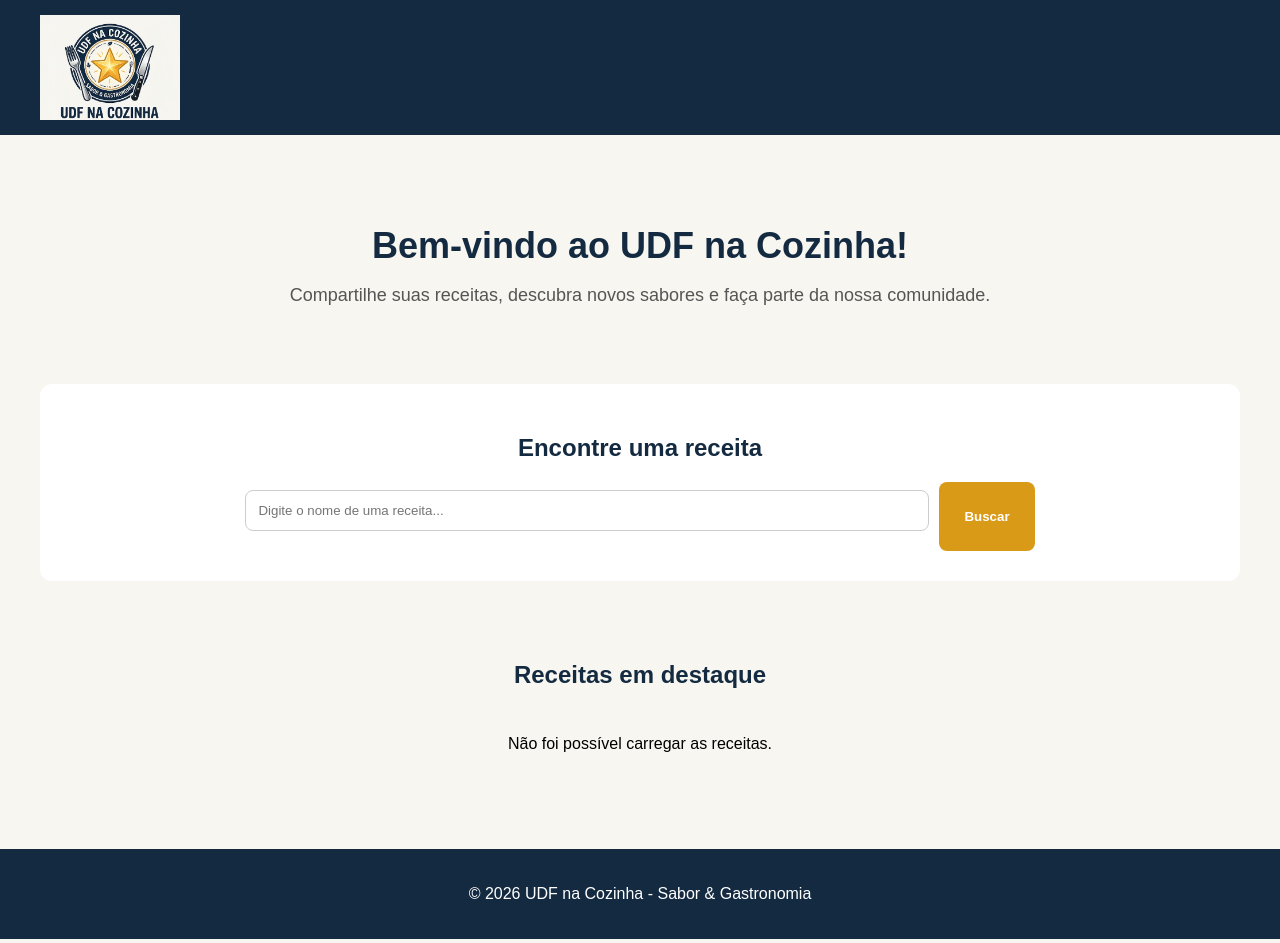
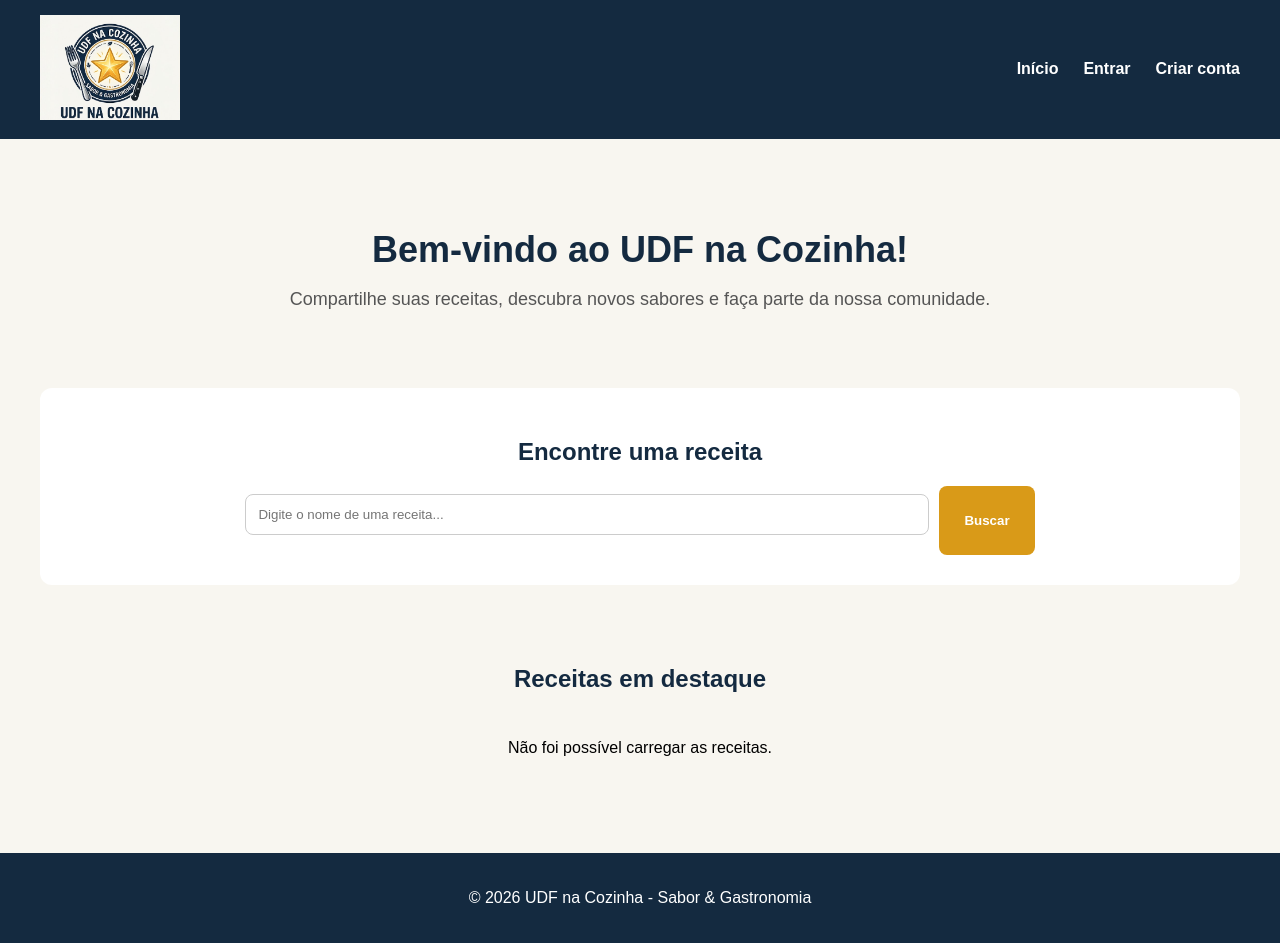
Before and after one commit to ainteligente729-hub/UDF-na-cozinha, a plain HTML site: page htmls/index.html in a window 1280 px wide. Drawn offline with Linux system fonts and the light colour scheme; no server answers.

Commit message:
Refactor header and navigation structure in index.html

```diff
--- a/htmls/index.html
+++ b/htmls/index.html
@@ -13,10 +13,18 @@
 </head>
 
 <body>
-    <header>
 
-    <img src="../imagem/Logo UDF-Na-Cozinha.png" alt="Logo UDF na Cozinha">
-<nav>
+<header class="cabecalho-site">
+    <a href="index.html" class="marca-site">
+        <img
+            src="../imagem/Logo UDF-Na-Cozinha.png"
+            alt="Logo UDF na Cozinha"
+        >
+    </a>
+
+    <nav class="menu-principal">
+        <a href="index.html">Início</a>
+
         <a href="minhas-receitas.html" data-visivel="logado">
             Minhas receitas
         </a>
@@ -25,11 +33,28 @@
             Cadastrar receita
         </a>
 
+        <a href="favoritos.html" data-visivel="logado">
+            Favoritos
+        </a>
+
         <a href="perfil.html" data-visivel="logado">
             Perfil
         </a>
+
+        <button type="button" id="btn-sair" data-visivel="logado">
+            Sair
+        </button>
+
+        <a href="login.html" data-visivel="visitante">
+            Entrar
+        </a>
+
+        <a href="cadastro.html" data-visivel="visitante">
+            Criar conta
+        </a>
     </nav>
 </header>
+
 
     <main>
 
```
Lines whose indentation alone changed are shown as unchanged.
